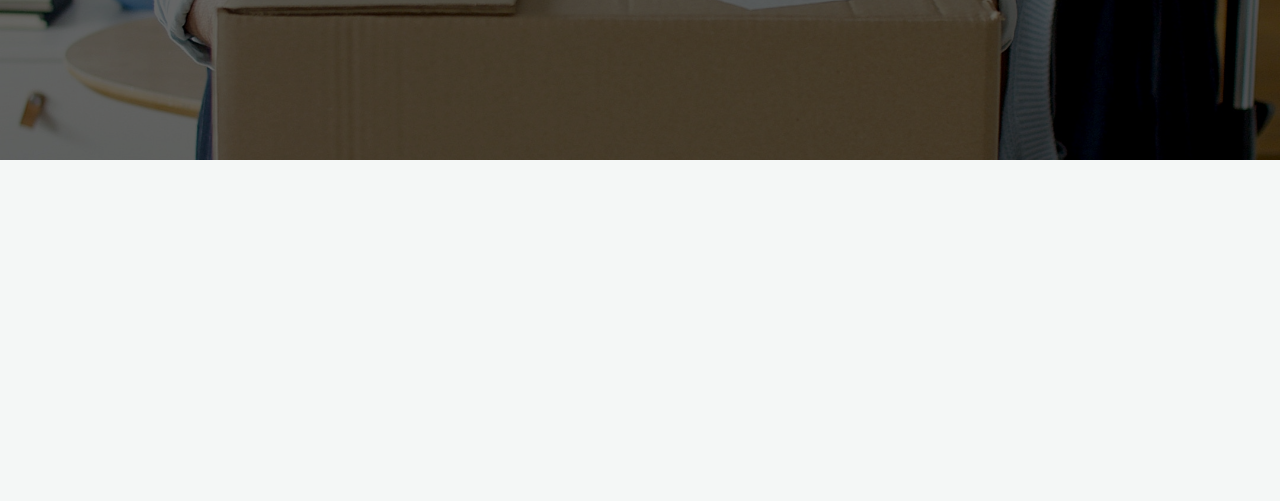
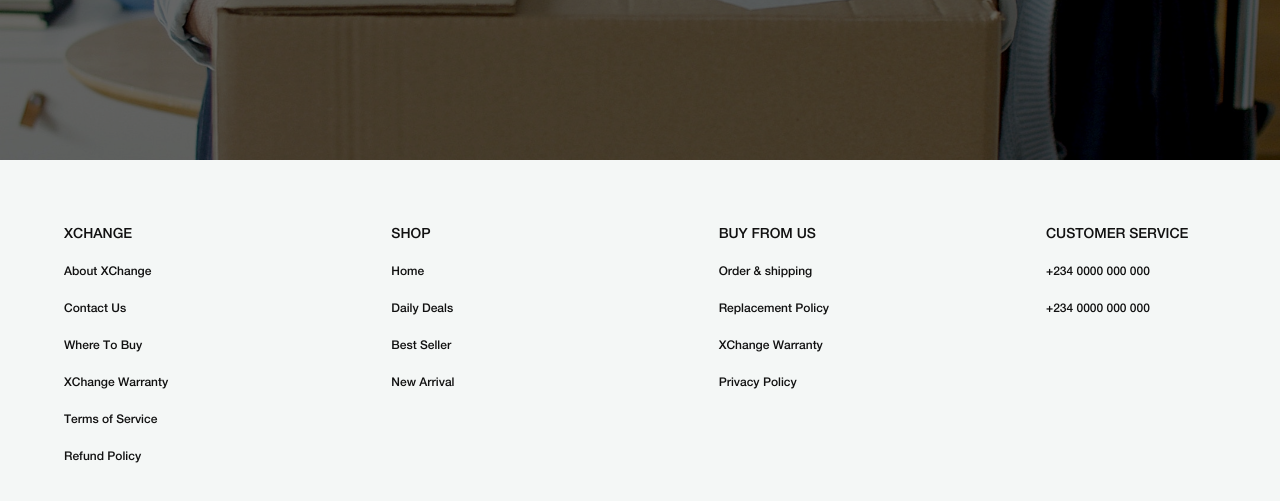
Before and after one commit to Omarookolosio94/xchange, a website: page dist/index.html in a window 1280 px wide. Shown: the part 3175-3676 px from the top of the page. Before the commit the page ends 3335 px from the top, so only its background shows below. Drawn offline with nearby package versions, Linux system fonts and the light colour scheme.

Commit message:
added footer

```diff
--- a/dist/css/main.css
+++ b/dist/css/main.css
@@ -758,6 +758,7 @@ h6,
   border-color: var(--black);
 }
 
+[data-theme="dark"] .navbar .search-box .form-control,
 [data-theme="dark"] .navbar.home .search-box .form-control::placeholder,
 [data-theme="dark"] .navbar.home .search-box .search-btn,
 [data-theme="dark"] .search-box .form-control::placeholder,
@@ -1143,7 +1144,7 @@ section.page-exhibit {
   right: 0;
   line-height: 1;
   width: 30px;
-  height: 25px;
+  height: 20px;
   text-align: center;
   cursor: pointer;
   color: var(--disabled-background);
@@ -1383,6 +1384,35 @@ section.page-exhibit.social-handle .page-content {
   }
 }
 
+/******* FOOTER STYLE **********/
+footer {
+  padding: 4rem 0;
+}
+
+.footer-box {
+  display: flex;
+  justify-content: space-between;
+  flex-wrap: wrap;
+}
+
+.footer-list {
+  margin-bottom: 2rem;
+  min-width: 170px;
+}
+
+.footer-box ul {
+  list-style: none;
+  padding: 0;
+}
+
+.footer-box ul li a {
+  color: var(--gray);
+  font-size: 12px;
+}
+
+.footer-box ul li {
+  margin-bottom: 1rem;
+}
 /* Medium devices (tablets, 768px and up) */
 @media (max-width: 768px) {
 }
--- a/dist/index.html
+++ b/dist/index.html
@@ -333,6 +333,81 @@
       </div>
     </section>
 
+    <footer>
+      <div class="container">
+        <div class="footer-box">
+          <div class="footer-item footer-list">
+            <ul>
+              <li class="list-header text-uppercase">XChange</li>
+              <li>
+                <a href="">About XChange</a>
+              </li>
+              <li>
+                <a href="">Contact Us</a>
+              </li>
+              <li>
+                <a href="">Where To Buy</a>
+              </li>
+              <li>
+                <a href="">XChange Warranty</a>
+              </li>
+              <li>
+                <a href="">Terms of Service</a>
+              </li>
+              <li>
+                <a href="">Refund Policy</a>
+              </li>
+            </ul>
+          </div>
+          <div class="footer-item footer-list">
+            <ul>
+              <li class="list-header text-uppercase">Shop</li>
+              <li>
+                <a href="">Home</a>
+              </li>
+              <li>
+                <a href="">Daily Deals</a>
+              </li>
+              <li>
+                <a href="">Best Seller</a>
+              </li>
+              <li>
+                <a href="">New Arrival</a>
+              </li>
+            </ul>
+          </div>
+          <div class="footer-item footer-list">
+            <ul>
+              <li class="list-header text-uppercase">Buy From us</li>
+              <li>
+                <a href="">Order & shipping</a>
+              </li>
+              <li>
+                <a href="">Replacement Policy</a>
+              </li>
+              <li>
+                <a href="">XChange Warranty</a>
+              </li>
+              <li>
+                <a href="">Privacy Policy</a>
+              </li>
+            </ul>
+          </div>
+          <div class="footer-item footer-list">
+            <ul>
+              <li class="list-header text-uppercase">Customer Service</li>
+              <li>
+                <a href="tel:+2348011111">+234 0000 000 000</a>
+              </li>
+              <li>
+                <a href="tel:+2348019000">+234 0000 000 000</a>
+              </li>
+            </ul>
+          </div>
+        </div>
+      </div>
+    </footer>
+
     <script
       src="https://cdnjs.cloudflare.com/ajax/libs/jquery/3.6.0/jquery.min.js"
       integrity="sha512-894YE6QWD5I59HgZOGReFYm4dnWc1Qt5NtvYSaNcOP+u1T9qYdvdihz0PPSiiqn/+/3e7Jo4EaG7TubfWGUrMQ=="
```
